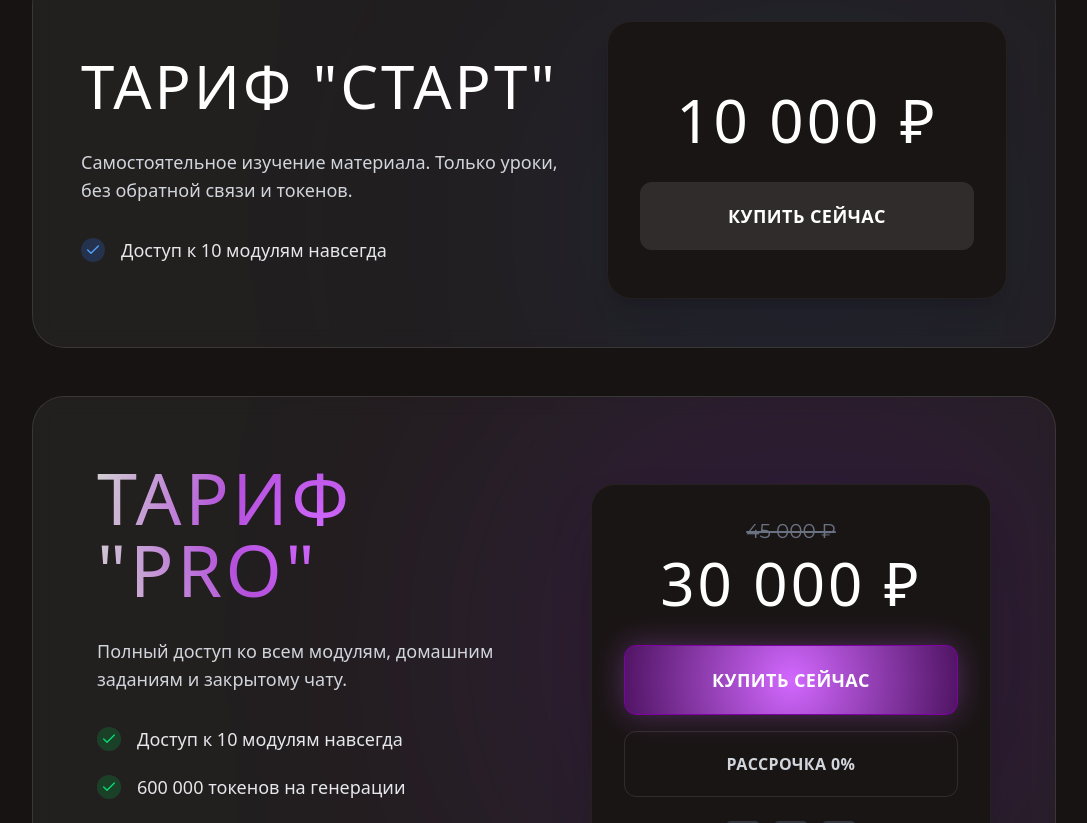
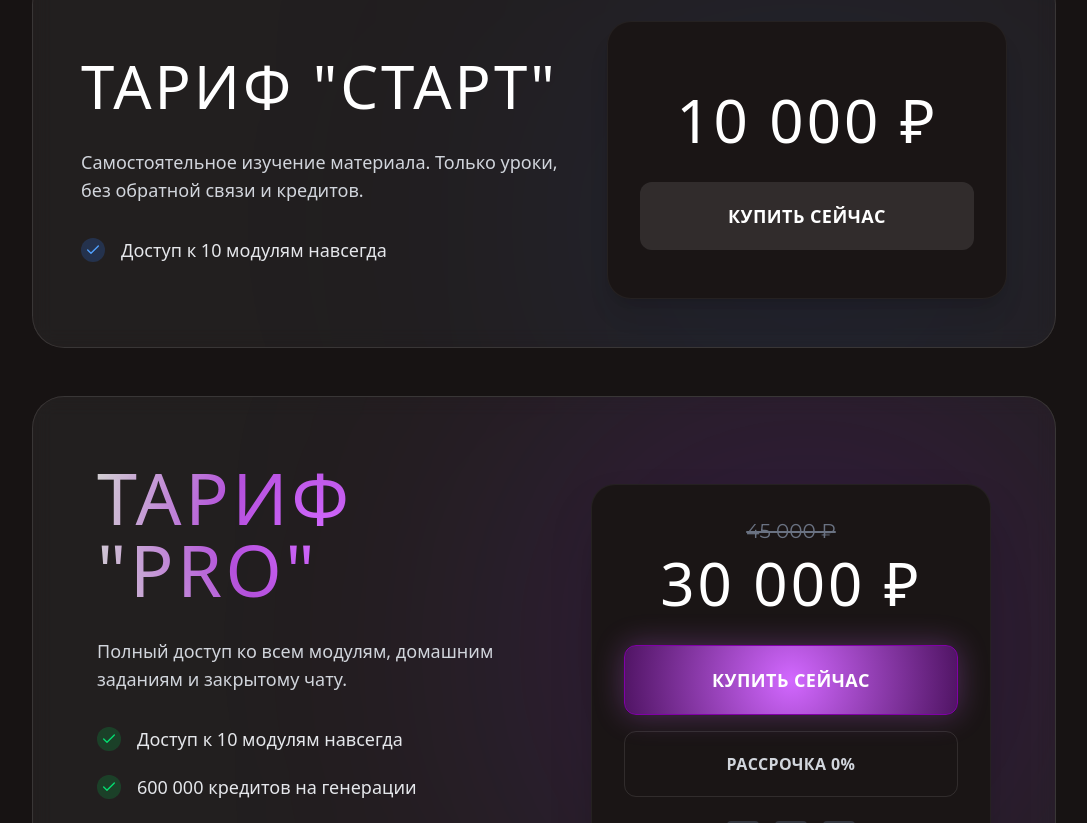
Before and after one commit to Mevali/Site2, a Next.js app: page / in a window 1280 px wide. Shown: the part 3217-4040 px from the top of the page, without its empty margins (96-1183 px from the left). Built offline with nearby package versions, Linux system fonts and the light colour scheme.

Commit message:
feat: change tokens to credits in pricing

```diff
--- a/components/sections/Pricing.tsx
+++ b/components/sections/Pricing.tsx
@@ -23,7 +23,7 @@ export function Pricing() {
                                 ТАРИФ &quot;СТАРТ&quot;
                             </h2>
                             <p className="text-gray-300 text-lg font-medium">
-                                Самостоятельное изучение материала. Только уроки, без обратной связи и токенов.
+                                Самостоятельное изучение материала. Только уроки, без обратной связи и кредитов.
                             </p>
 
                             <ul className="space-y-5">
@@ -81,7 +81,7 @@ export function Pricing() {
                             <ul className="space-y-5">
                                 {[
                                     "Доступ к 10 модулям навсегда",
-                                    "600 000 токенов на генерации",
+                                    "600 000 кредитов на генерации",
                                     "Проверка домашних заданий",
                                     "Закрытый чат с участниками",
                                 ].map((item, i) => (
```
